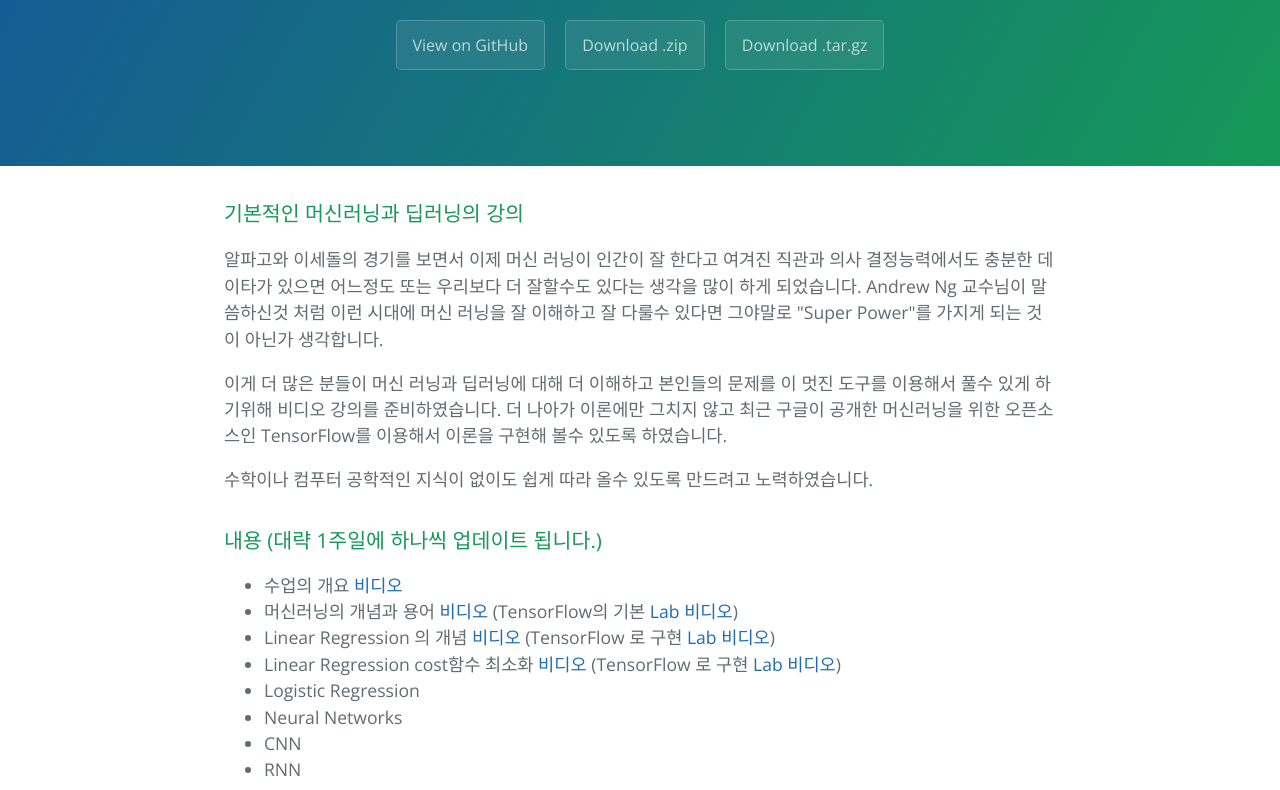
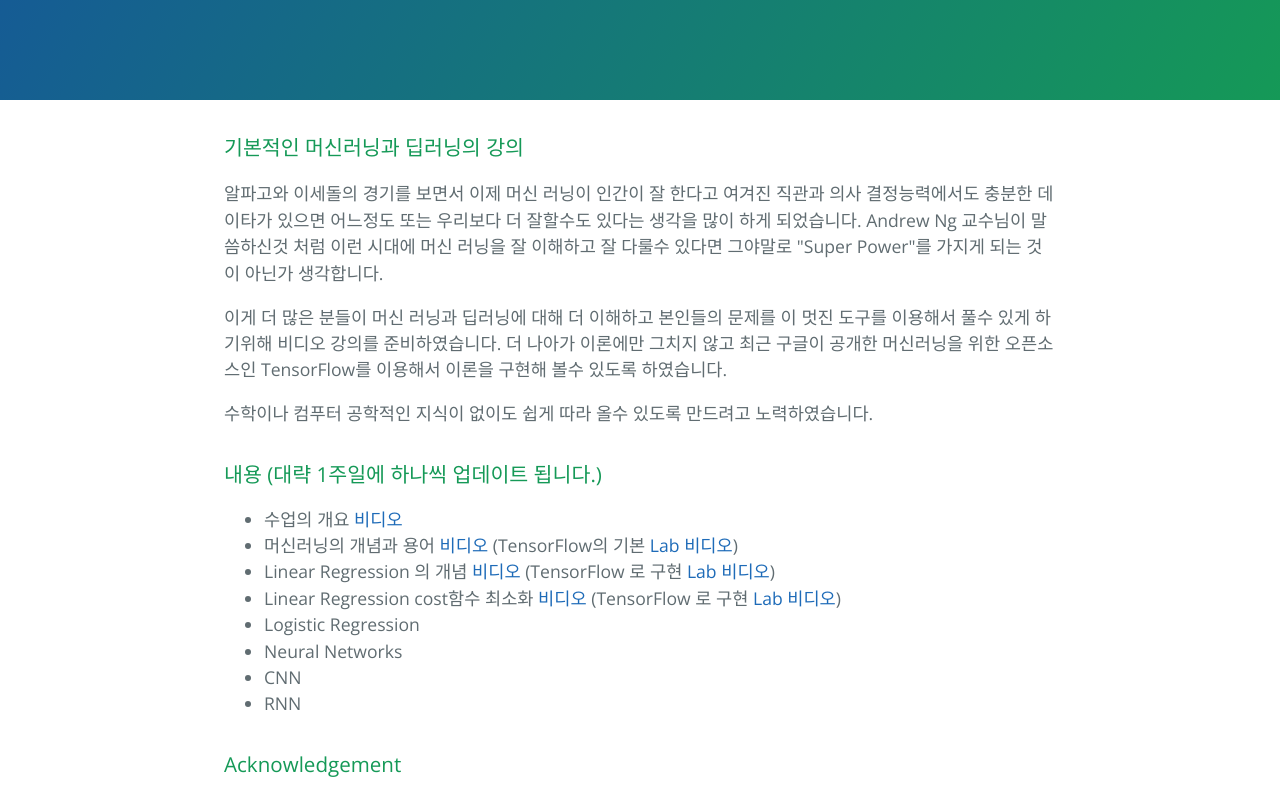
Before and after one commit to hunkim/ml, a plain HTML site: page index.html in a window 1280 px wide. Shown: the part 170-960 px from the top of the page. Drawn offline with nearby package versions, Linux system fonts and the light colour scheme.

Commit message:
Update index.html

```diff
--- a/index.html
+++ b/index.html
@@ -13,9 +13,6 @@
     <section class="page-header">
       <h1 class="project-name">기본적인 머신러닝과 딥러닝 강의</h1>
       <h2 class="project-tagline"></h2>
-      <a href="https://github.com/hunkim/ml" class="btn">View on GitHub</a>
-      <a href="https://github.com/hunkim/ml/zipball/master" class="btn">Download .zip</a>
-      <a href="https://github.com/hunkim/ml/tarball/master" class="btn">Download .tar.gz</a>
     </section>
 
     <section class="main-content">
```
